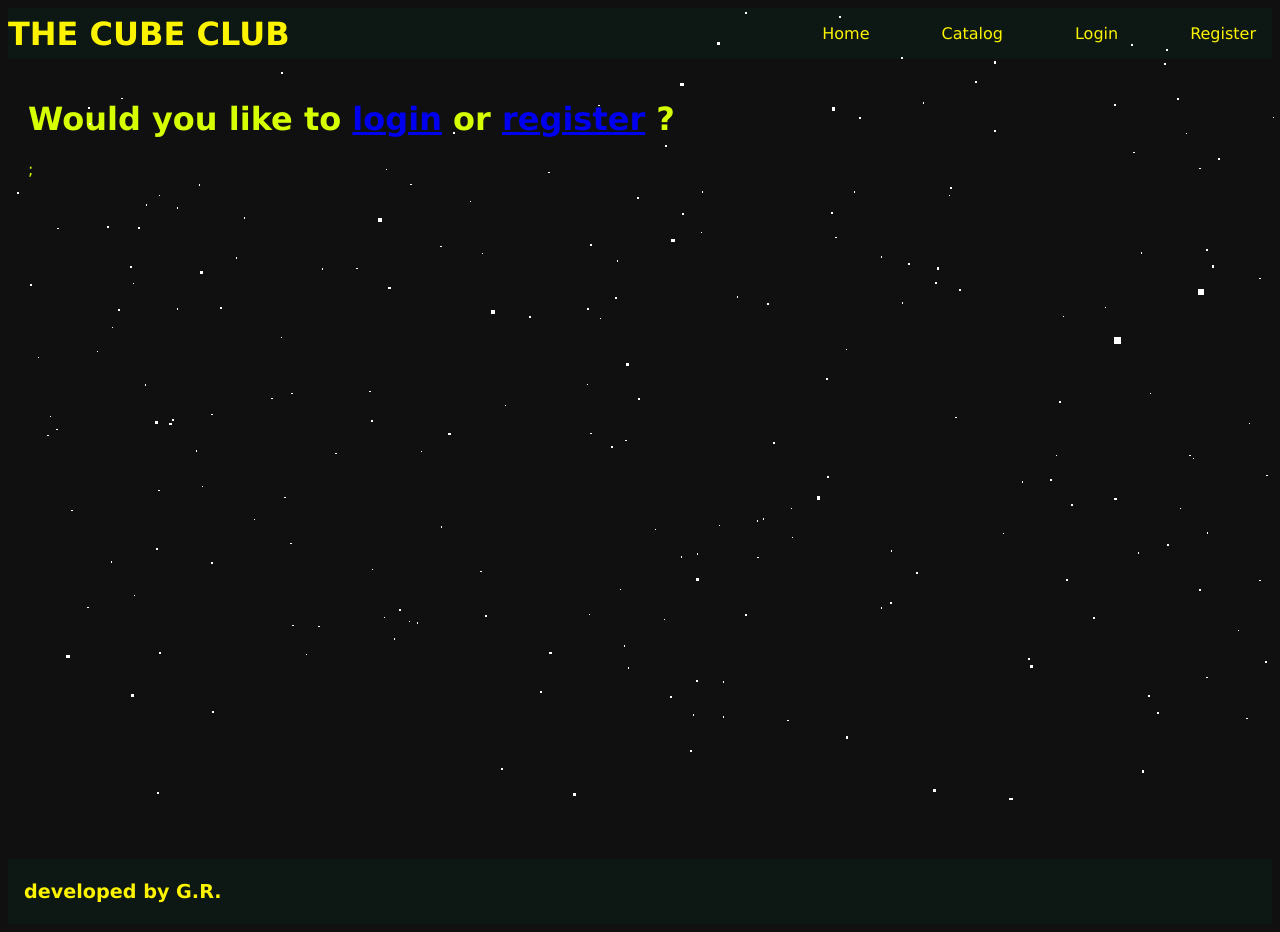
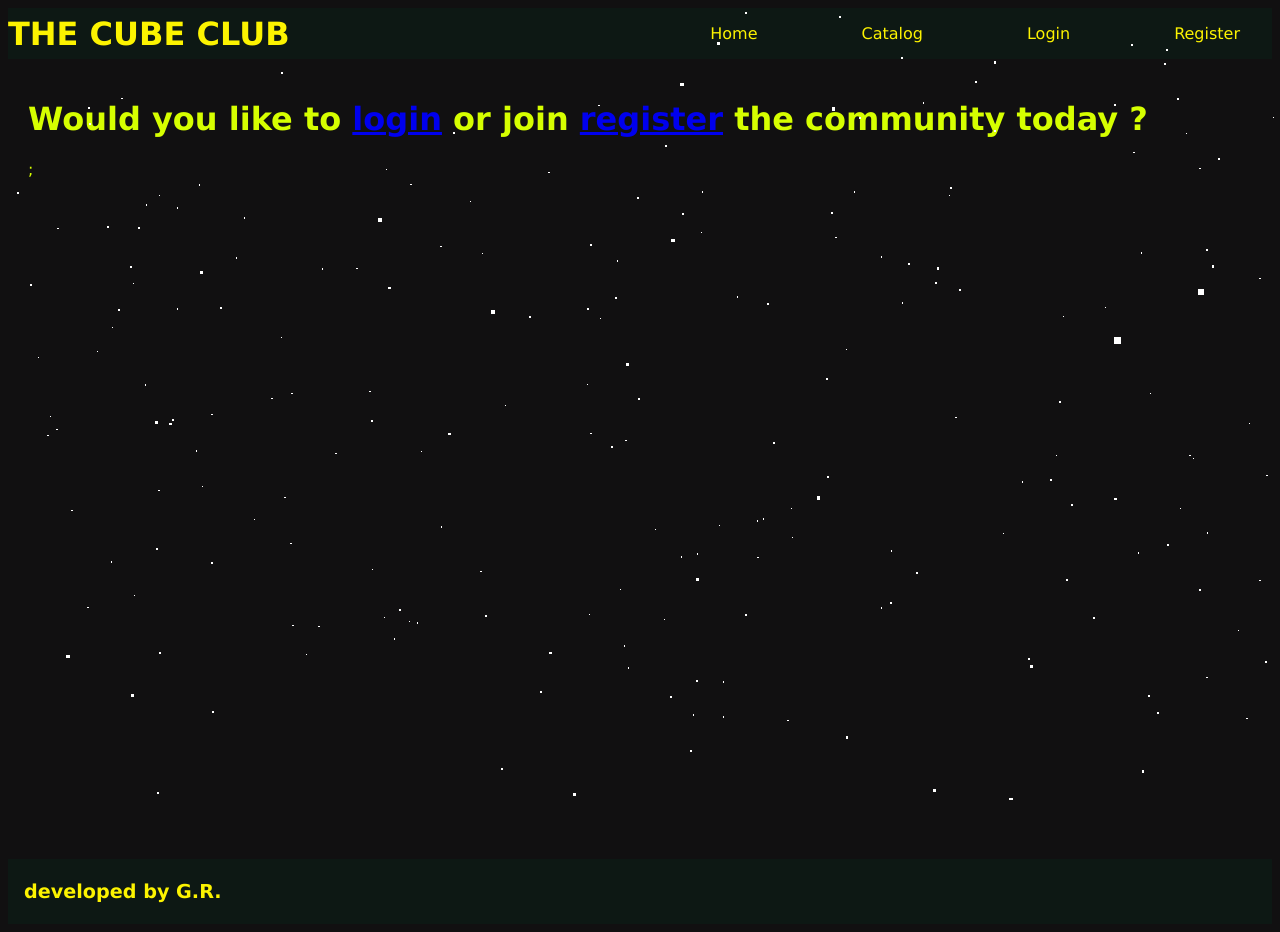
Before and after one commit to Atireg/js-angular, an Angular app: page /home in a window 1280 px wide. Built offline with nearby package versions, Linux system fonts and the light colour scheme.

Commit message:
added an authentication guard

```diff
--- a/src/app/app.routes.ts
+++ b/src/app/app.routes.ts
@@ -7,6 +7,7 @@ import { ProfileComponent } from './user/profile/profile.component';
 import { CubeComponent } from './main/cube/cube.component';
 import { CubeCatalogComponent } from './main/cube-catalog/cube-catalog.component';
 import { CreateCubeComponent } from './main/create-cube/create-cube.component';
+import { AuthGuard } from './guards/auth.guard';
 
 
 export const routes: Routes = [
@@ -23,7 +24,7 @@ export const routes: Routes = [
             { path: ':themeId', component: CubeComponent },
         ]
     },
-    { path: 'create-cube', component: CreateCubeComponent },
+    { path: 'create-cube', component: CreateCubeComponent, canActivate: [AuthGuard] },
     //Error Routing
     { path: '404', component: ErrorComponent },
     { path: '**', redirectTo: '/404' },
--- a/src/app/core/header/header.component.css
+++ b/src/app/core/header/header.component.css
@@ -42,7 +42,7 @@
     font-size: 1rem;
     font-family: 'Lucida Sans', 'Lucida Sans Regular', 'Lucida Grande', 'Lucida Sans Unicode', Geneva, Verdana, sans-serif;
     transition: all 0.3s ease;
-    padding: 8px 16px;
+    padding: 1rem 2rem;
 }
 
 .nav-link::before {
--- a/src/app/core/header/header.component.html
+++ b/src/app/core/header/header.component.html
@@ -7,7 +7,7 @@
             <li class="nav-item"><a routerLink="/catalog" class="nav-link">Catalog</a></li>
             @if (isLoggedIn) {
             <li class="nav-item"><a routerLink="/create-cube" class="nav-link">Create Your Own Cube</a></li>
-            <li class="nav-item"><a routerLink="/profile" class="nav-link">Profile</a></li>
+            <li class="nav-item"><a routerLink="/profile" class="nav-link">{{firstName}}'s profile</a></li>
             <li class="nav-item"><a (click)="logout()" class="nav-link">Logout</a></li>
 
             } @else {
--- /dev/null
+++ b/src/app/guards/auth.guard.ts
@@ -0,0 +1,11 @@
+import { inject } from "@angular/core";
+import { ActivatedRouteSnapshot, CanActivateFn, Router, RouterStateSnapshot } from "@angular/router";
+import { UserService } from "../user/user.service";
+
+export const AuthGuard: CanActivateFn = (
+    route: ActivatedRouteSnapshot,
+    state: RouterStateSnapshot
+) => {
+    const userService = inject(UserService);
+    return userService.isLogged;
+}
--- a/src/app/home/home.component.html
+++ b/src/app/home/home.component.html
@@ -5,7 +5,7 @@
   @if(isLoggedIn){
     <div class="featured-section">
       <h2 class="section-title">Featured Creations</h2>
-      <div class="featured-grid">
+      <!-- <div class="featured-grid">
         <div class="featured-item">
           <img src="https://via.placeholder.com/150" alt="Featured Cube 1" class="featured-image">
           <p class="featured-caption">Amazing Cube #1</p>
@@ -18,11 +18,11 @@
           <img src="https://via.placeholder.com/150" alt="Featured Cube 3" class="featured-image">
           <p class="featured-caption">Inspiring Work #3</p>
         </div>
-      </div>
+      </div> -->
     </div>
     <div class="updates-section">
       <h2 class="section-title">Latest Updates</h2>
-      <div class="updates-feed">
+      <!-- <div class="updates-feed">
         <div class="update-item">
           <p class="update-text"><strong>John Doe</strong> shared a new creation: *Golden Cube*</p>
           <p class="update-time">2 hours ago</p>
@@ -35,7 +35,7 @@
           <p class="update-text"><strong>Cube Club</strong> launched a new contest: *Best 3D Animation*</p>
           <p class="update-time">1 day ago</p>
         </div>
-      </div>
+      </div> -->
     </div>
   }
 
--- a/src/app/shared/welcome-msg/welcome-msg.component.html
+++ b/src/app/shared/welcome-msg/welcome-msg.component.html
@@ -1,16 +1,17 @@
 @if(isLoggedIn) {
 <div class="welcome-section">
   <h1 class="welcome-title">Welcome to The Cube Club</h1>
-  <p class="welcome-text">Discover, share, and explore amazing 3D creations. Join the community today!</p>
+  <p class="welcome-text">Discover, share, and explore amazing 3D creations.</p>
 </div>
 } @else {
 <div class="not-logged">
   <h1>
     Would you like to
     <a routerLink="/login" class="nav-link">login</a>
-    or
+    or join
     <a routerLink="/register" class="nav-link">register</a>
-    ?
+    the community today    ?
+
   </h1>
 </div>
 
```
